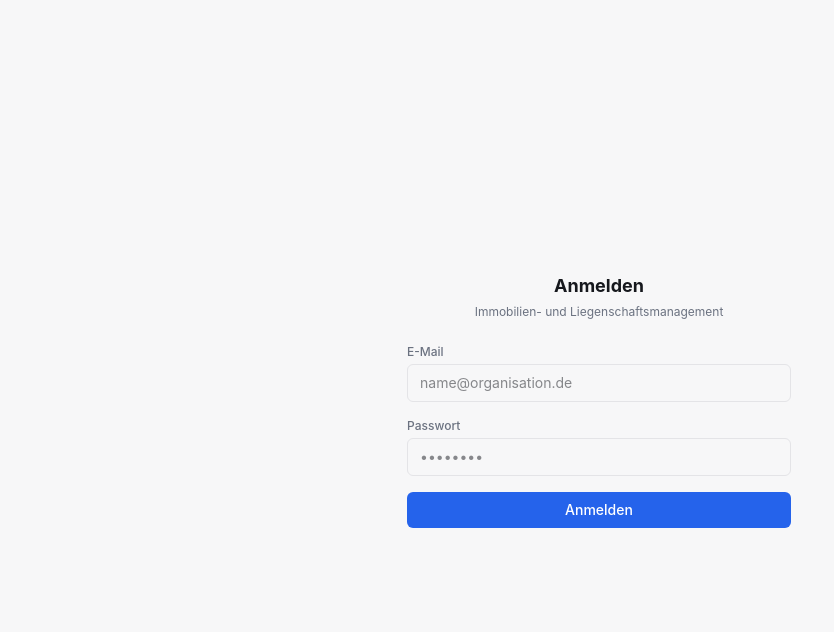
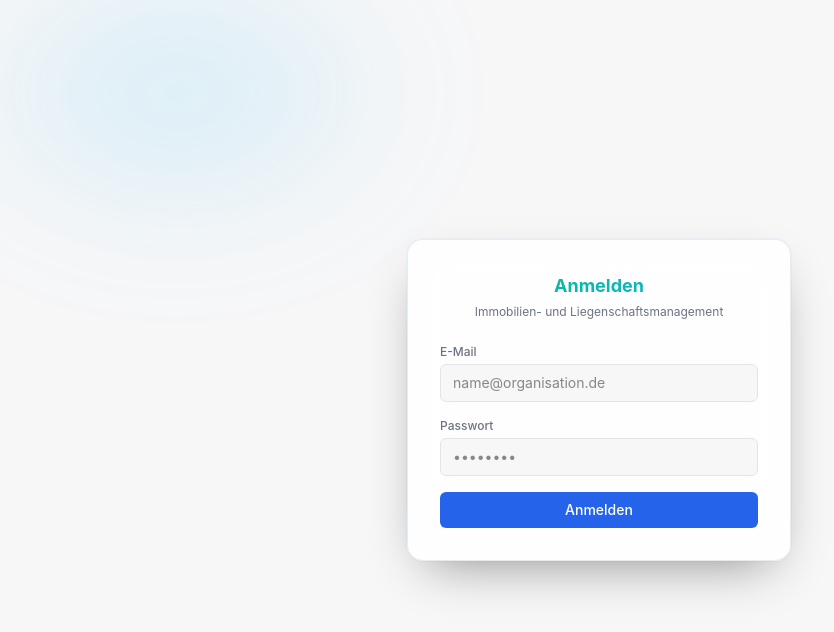
Before and after one commit to mazztah/bkabr, a Next.js app: page /login in a window 1280 px wide. Shown: the top 632 px of the page, without its empty margins (41-875 px from the left). Built offline with nearby package versions, Linux system fonts and the light colour scheme.

Commit message:
Add files via upload

```diff
--- a/src/app/globals.css
+++ b/src/app/globals.css
@@ -738,13 +738,50 @@ button:focus-visible {
   animation: fadein 480ms cubic-bezier(0.22, 1, 0.36, 1) both;
 }
 
+/* Auth-Shell: Login-/Auth-Seiten mit sanft driftendem, hellblau-cyanem
+   Aurora-Hintergrund – dient als "Titelbild"-Ersatz auf dem ersten Screen,
+   den Nutzer:innen sehen. */
+.auth-shell {
+  position: relative;
+  overflow: hidden;
+  isolation: isolate;
+}
+.auth-shell::before,
+.auth-shell::after {
+  content: "";
+  position: absolute;
+  z-index: -1;
+  border-radius: 9999px;
+  filter: blur(60px);
+  pointer-events: none;
+}
+.auth-shell::before {
+  top: -15%;
+  left: -10%;
+  width: 55%;
+  height: 55%;
+  background: radial-gradient(closest-side, var(--glow-hellblau) 0%, transparent 70%);
+  opacity: 0.55;
+  animation: aurora-drift 20s ease-in-out infinite;
+}
+.auth-shell::after {
+  bottom: -20%;
+  right: -10%;
+  width: 50%;
+  height: 50%;
+  background: radial-gradient(closest-side, var(--glow-accent) 0%, transparent 70%);
+  opacity: 0.45;
+  animation: aurora-drift 26s ease-in-out infinite reverse;
+}
 @media (prefers-reduced-motion: reduce) {
   .gradient-text-animated,
   .hero-panel::before,
   .hero-panel::after,
   .icon-glow-pulse,
   .fade-in-up,
-  .shadow-hellblau {
+  .shadow-hellblau,
+  .auth-shell::before,
+  .auth-shell::after {
     animation: none !important;
     transition: none !important;
   }
--- a/src/app/login/page.tsx
+++ b/src/app/login/page.tsx
@@ -3,10 +3,10 @@ import LoginForm from "@/components/LoginForm";
 
 export default function LoginPage() {
   return (
-    <div className="flex min-h-screen items-center justify-center bg-background px-4">
-      <div className="w-full max-w-sm">
+    <div className="auth-shell flex min-h-screen items-center justify-center bg-background px-4">
+      <div className="glass-panel shadow-hellblau fade-in-up w-full max-w-sm rounded-2xl p-8">
         <div className="mb-6 text-center">
-          <h1 className="text-lg font-bold">Anmelden</h1>
+          <h1 className="gradient-text-animated text-lg font-bold">Anmelden</h1>
           <p className="mt-1 text-xs text-muted-foreground">
             Immobilien- und Liegenschaftsmanagement
           </p>
--- a/src/components/LeftNav.tsx
+++ b/src/components/LeftNav.tsx
@@ -348,7 +348,7 @@ export default function LeftNav() {
           <button
             onClick={goHome}
             title="Startseite – cleane Arbeitsoberfläche"
-            className="interactive flex h-9 w-9 shrink-0 items-center justify-center rounded-xl bg-gradient-to-br from-[var(--primary)] to-[var(--brand-accent)] text-white shadow-sm glow-ring-primary"
+            className="interactive icon-glow-pulse flex h-9 w-9 shrink-0 items-center justify-center rounded-xl bg-gradient-to-br from-[var(--primary)] to-[var(--brand-accent)] text-white shadow-sm glow-ring-primary"
           >
             <Home className="h-[18px] w-[18px]" strokeWidth={2.25} />
           </button>
@@ -358,7 +358,7 @@ export default function LeftNav() {
               !expanded && "lg:pointer-events-none lg:opacity-0"
             )}
           >
-            <p className="truncate text-sm font-bold gradient-text">BetriebsKosten-KI</p>
+            <p className="truncate text-sm font-bold gradient-text-animated">BetriebsKosten-KI</p>
             <p className="truncate text-[10px] text-muted-foreground">Hausverwaltung</p>
           </div>
           <button
@@ -427,7 +427,7 @@ export default function LeftNav() {
                     className={cn(
                       "interactive mx-auto flex h-10 w-10 items-center justify-center rounded-xl transition-colors",
                       active
-                        ? "bg-primary text-primary-foreground shadow-sm"
+                        ? "bg-primary text-primary-foreground shadow-[0_6px_18px_-6px_var(--glow-hellblau)]"
                         : "text-muted-foreground hover:bg-muted hover:text-foreground"
                     )}
                   >
@@ -466,7 +466,7 @@ export default function LeftNav() {
                               className={cn(
                                 "interactive flex items-center gap-2.5 rounded-md px-2 py-1.5 text-sm",
                                 active
-                                  ? "bg-primary text-primary-foreground font-medium"
+                                  ? "bg-primary text-primary-foreground font-medium shadow-[0_6px_16px_-6px_var(--glow-hellblau)]"
                                   : "text-muted-foreground hover:bg-muted hover:text-foreground"
                               )}
                             >
--- a/src/components/TopNav.tsx
+++ b/src/components/TopNav.tsx
@@ -24,7 +24,7 @@ export default function TopNav() {
             className={cn(
               "rounded-md px-3 py-1.5 text-sm font-medium transition-colors",
               active
-                ? "bg-primary text-primary-foreground"
+                ? "bg-primary text-primary-foreground shadow-[0_6px_18px_-6px_var(--glow-hellblau)]"
                 : "text-muted-foreground hover:bg-muted hover:text-foreground"
             )}
           >
```
